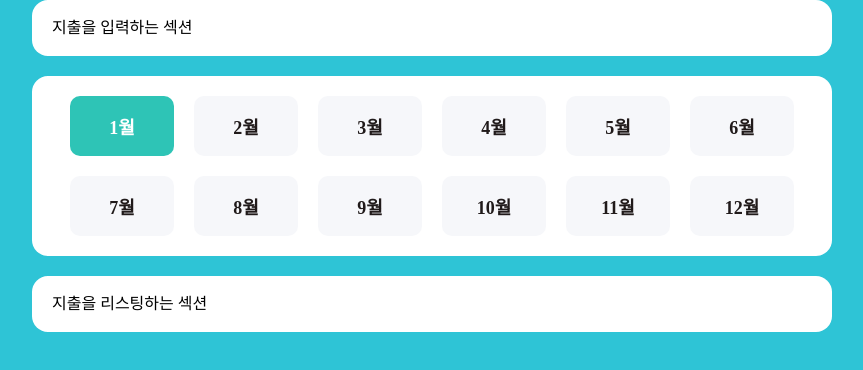
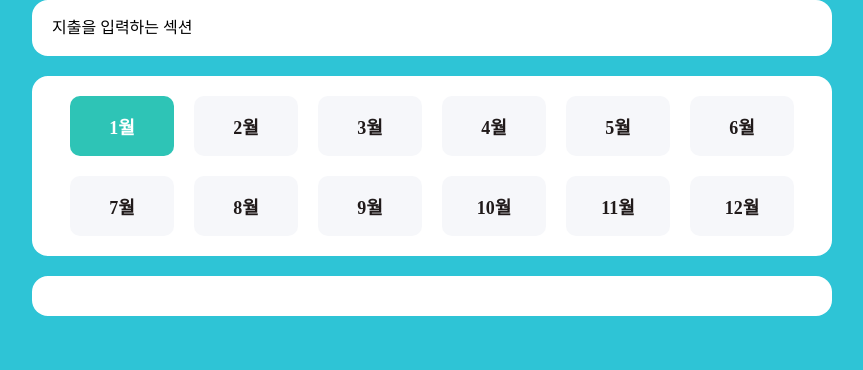
Before and after one commit to JOYmet33/newLedger, a React (Vite) app in the folder 2해설/: page / in a window 1280 px wide. Shown: the top 370 px of the page, without its empty margins (208-1071 px from the left). Built offline with nearby package versions, Linux system fonts and the light colour scheme.

Commit message:
feat: time-out 재제출

```diff
--- a/2해설/package.json
+++ b/2해설/package.json
@@ -13,7 +13,8 @@
     "react": "^18.2.0",
     "react-dom": "^18.2.0",
     "react-router-dom": "^6.23.1",
-    "styled-components": "^6.1.11"
+    "styled-components": "^6.1.11",
+    "uuidv4": "^6.2.13"
   },
   "devDependencies": {
     "@types/react": "^18.2.66",
--- a/2해설/src/App.jsx
+++ b/2해설/src/App.jsx
@@ -1,11 +1,18 @@
 import { BrowserRouter, Routes, Route } from "react-router-dom";
 import Home from "./Home";
+import { useState } from "react";
+import { v4 as uuidv4 } from "uuid";
+
 const App = () => {
+  const [expenses, setExpenses] = useState([]);
   return (
     <>
       <BrowserRouter>
         <Routes>
-          <Route path="/" element={<Home />} />
+          <Route
+            path="/"
+            element={<Home expenses={expenses} setExpenses={setExpenses} />}
+          />
           <Route path="/detail" element={<div>여기는 DETAIL</div>} />
         </Routes>
       </BrowserRouter>
--- a/2해설/src/Home.jsx
+++ b/2해설/src/Home.jsx
@@ -1,6 +1,7 @@
 import styled from "styled-components";
 import MonthNavigation from "./components/MonthNavigation";
 import { useState } from "react";
+import ExpenseList from "./components/ExpenseList";
 
 const Container = styled.main`
   max-width: 800px;
@@ -17,14 +18,14 @@ export const Section = styled.section`
   padding: 20px;
 `;
 
-const Home = () => {
+const Home = ({ expenses, setExpenses }) => {
   const [month, setMonth] = useState(1);
-  console.log(month);
+
   return (
     <Container>
       <Section>지출을 입력하는 섹션</Section>
       <MonthNavigation month={month} setMonth={setMonth} />
-      <Section>지출을 리스팅하는 섹션</Section>
+      <ExpenseList expenses={expenses} setExpenses={setExpenses} />
     </Container>
   );
 };
--- /dev/null
+++ b/2해설/src/components/ExpenseList.jsx
@@ -0,0 +1,82 @@
+import { Section } from "../Home";
+
+// const NoExpenseMessage = styled.div`
+//   text-align: center;
+//   font-size: 16px;
+//   color: #888;
+//   padding: 20px;
+//   background-color: #f9f9f9;
+//   border-radius: 8px;
+// `;
+
+// const ExpenseItemList = styled.div`
+//   display: flex;
+//   flex-direction: column;
+//   gap: 10px;
+// `;
+
+// const ExpenseItem = styled.div`
+//   display: flex;
+//   justify-content: space-between;
+//   align-items: center;
+//   padding: 15px 20px;
+//   border-radius: 8px;
+//   background-color: #f9f9f9;
+//   box-shadow: 0 4px 6px rgba(0, 0, 0, 0.1);
+//   transition: transform 0.2s ease-in-out;
+//   cursor: pointer;
+
+//   &:hover {
+//     transform: scale(1.02);
+//   }
+
+//   span {
+//     font-size: 16px;
+//     color: #333;
+//   }
+
+//   span:last-child {
+//     font-weight: bold;
+//     color: #007bff;
+//     flex-shrink: 0;
+//   }
+// `;
+
+// const ExpenseDetails = styled.div`
+//   display: flex;
+//   flex-direction: column;
+//   align-items: start;
+//   flex-grow: 1;
+//   white-space: nowrap;
+//   overflow: hidden;
+//   text-overflow: ellipsis;
+
+//   span {
+//     &:first-child {
+//       margin-bottom: 5px;
+//       color: #666;
+//       font-size: 14px;
+//     }
+
+//     &:last-child {
+//       white-space: nowrap;
+//       overflow: hidden;
+//       text-overflow: ellipsis;
+//       max-width: 100%;
+//     }
+//   }
+// `;
+
+const ExpenseList = ({ expenses, setExpenses }) => {
+  return (
+    <Section>
+      <div>
+        {expenses.map((element) => {
+          return <div key={element}>{expenses}</div>;
+        })}
+      </div>
+    </Section>
+  );
+};
+
+export default ExpenseList;
```
Also changed, not shown: 1 other file (tests, documents, lock files or other folders).
